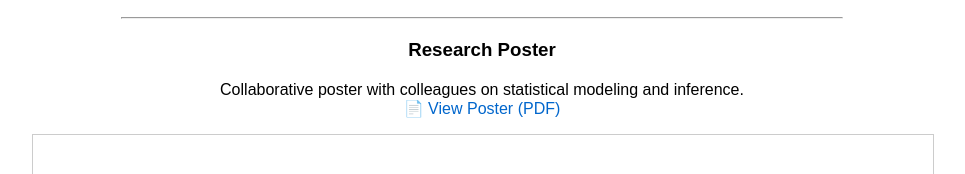
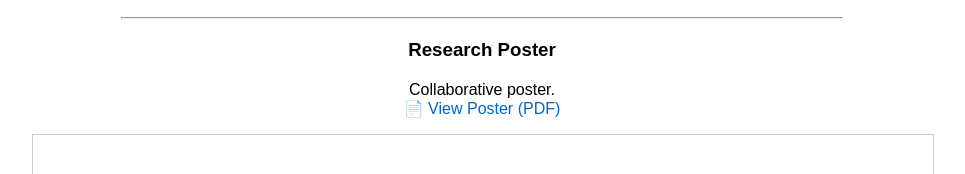
Before and after one commit to barrerag87/barrerag87.github.io, a plain HTML site: page index.html in a window 1280 px wide. Shown: the part 766-940 px from the top of the page, without its empty margins (158-1123 px from the left). Drawn offline with Linux system fonts and the light colour scheme.

Commit message:
Update collaborative poster description
Shortened the description of the collaborative poster.

```diff
--- a/index.html
+++ b/index.html
@@ -125,7 +125,7 @@
   <h3>Research Poster</h3>
   <div style="text-align:center; margin: 20px 0;">
     <p>
-      Collaborative poster with colleagues on statistical modeling and inference.<br>
+      Collaborative poster.<br>
       <a href="assets/pdf/poster1.pdf" target="_blank" style="text-decoration:none; color:#0066cc;">
         📄 View Poster (PDF)
       </a>
```
